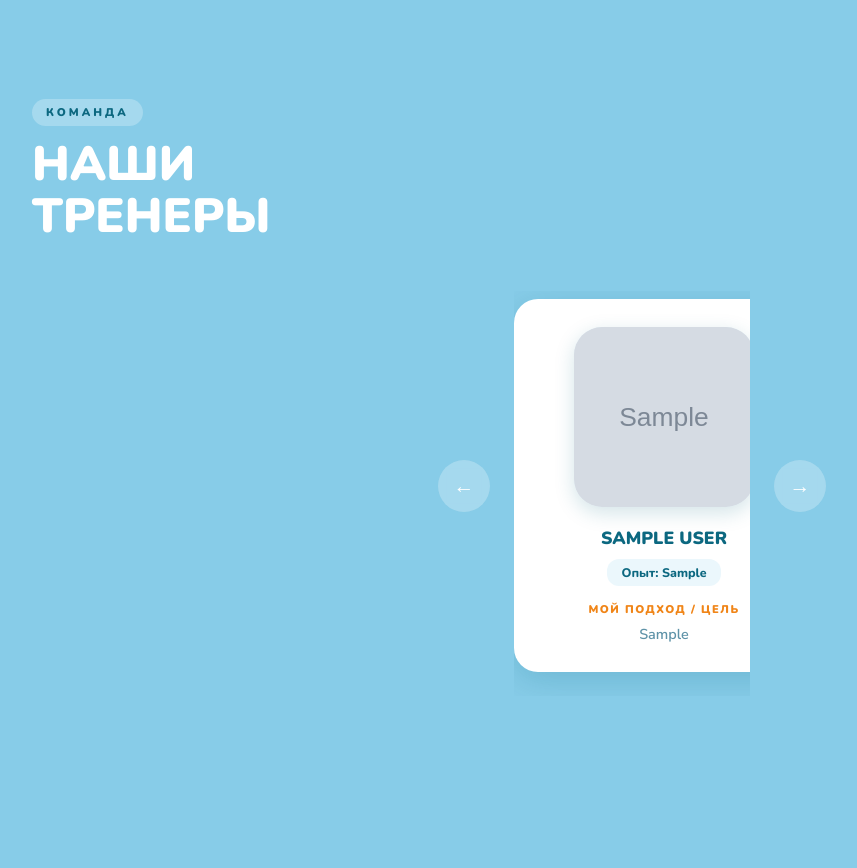
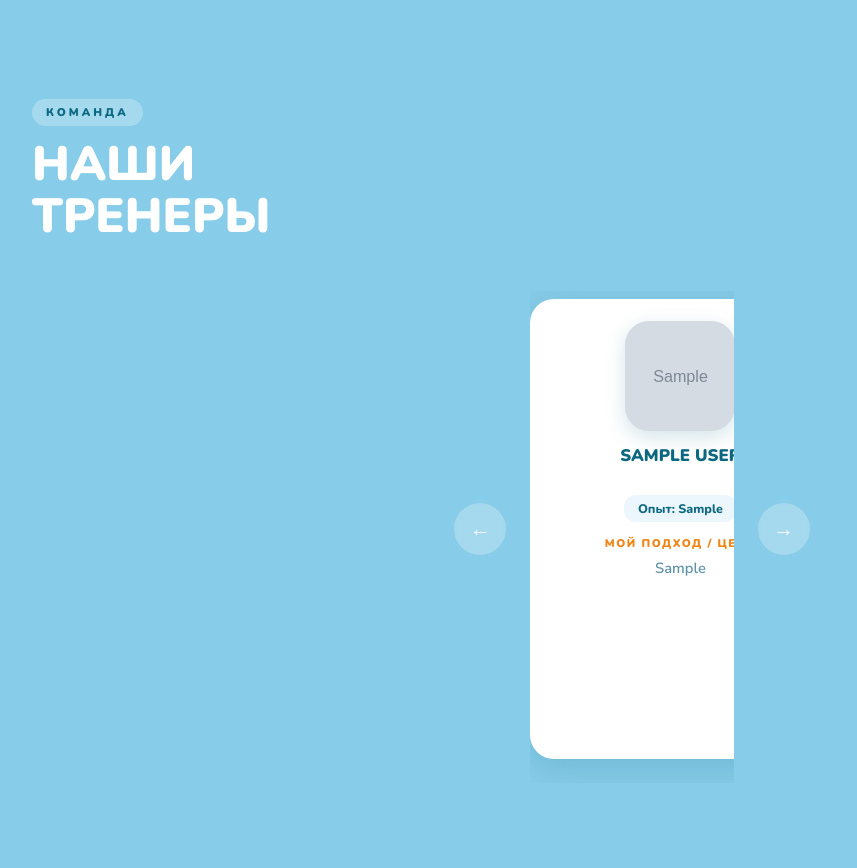
Before and after one commit to Vladimir-Melikhov/Agidel, a Django app: page / in a window 1280 px wide. Shown: the part 3686-4554 px from the top of the page, without its empty margins (8-865 px from the left). Run offline with Django 4.2, Linux system fonts and the light colour scheme; tables that the repository leaves empty hold one stand-in row (values such as "Sample post"); grey boxes marked "Sample" are stand-in pictures; some web fonts are replaced.

Commit message:
Trainers: smaller photo, fixed-size cards, character limits
Co-Authored-By: Claude Sonnet 5.5 <noreply@anthropic.com>

```diff
--- a/apps/pool/models.py
+++ b/apps/pool/models.py
@@ -75,10 +75,13 @@ class Certificate(models.Model):
 
 class Trainer(models.Model):
     photo = models.ImageField('Фото', upload_to='trainers/')
-    first_name = models.CharField('Имя', max_length=40)
-    last_name = models.CharField('Фамилия', max_length=40)
-    experience = models.CharField('Опыт работы', max_length=60, help_text='Например: 8 лет')
-    approach = models.TextField('Мой подход / моя цель', max_length=500)
+    first_name = models.CharField('Имя', max_length=20)
+    last_name = models.CharField('Фамилия', max_length=25)
+    experience = models.CharField('Опыт работы', max_length=25, help_text='Например: 8 лет')
+    approach = models.TextField(
+        'Мой подход / моя цель', max_length=250,
+        help_text='Не более 250 символов, чтобы все карточки были одинаковыми',
+    )
     order = models.PositiveIntegerField('Порядок', default=0)
     is_active = models.BooleanField('Показывать на сайте', default=True)
 
--- a/templates/pool/index.html
+++ b/templates/pool/index.html
@@ -426,36 +426,52 @@
     .trainer-track::-webkit-scrollbar { display: none; }
     .trainer-card {
         flex: 0 0 300px;
+        height: 460px;
         scroll-snap-align: center;
         background: var(--white);
         border-radius: 24px;
-        padding: 28px 24px 26px;
+        padding: 22px 22px 22px;
         text-align: center;
+        display: flex;
+        flex-direction: column;
         box-shadow: 0 8px 32px rgba(12,104,128,0.2);
     }
     .trainer-card img {
-        width: 180px;
-        height: 180px;
+        flex: 0 0 auto;
+        width: 110px;
+        height: 110px;
         object-fit: cover;
         object-position: center top;
-        border-radius: 28px;
+        border-radius: 24px;
         display: block;
-        margin: 0 auto 20px;
+        margin: 0 auto 14px;
         background: #eaf6fb;
         box-shadow: 0 6px 20px rgba(12,104,128,0.18);
     }
-    .trainer-body { padding: 0; }
+    .trainer-body {
+        padding: 0;
+        flex: 1;
+        min-height: 0;
+        display: flex;
+        flex-direction: column;
+        align-items: center;
+    }
     .trainer-name {
         font-family: 'Nunito', sans-serif;
         font-weight: 900;
-        font-size: 1.1rem;
+        font-size: 1.05rem;
         text-transform: uppercase;
         color: var(--dark);
         line-height: 1.25;
-        margin-bottom: 10px;
+        height: 2.5em;
+        margin-bottom: 8px;
+        display: -webkit-box;
+        -webkit-line-clamp: 2;
+        -webkit-box-orient: vertical;
+        overflow: hidden;
     }
     .trainer-exp {
-        display: inline-block;
+        flex: 0 0 auto;
         background: #EBF7FC;
         color: var(--dark);
         font-family: 'Nunito', sans-serif;
@@ -463,9 +479,14 @@
         font-size: 0.78rem;
         padding: 5px 14px;
         border-radius: 12px;
-        margin-bottom: 16px;
+        margin-bottom: 14px;
+        max-width: 100%;
+        white-space: nowrap;
+        overflow: hidden;
+        text-overflow: ellipsis;
     }
     .trainer-approach-label {
+        flex: 0 0 auto;
         font-family: 'Nunito', sans-serif;
         font-weight: 900;
         font-size: 0.7rem;
@@ -475,10 +496,16 @@
         margin-bottom: 6px;
     }
     .trainer-approach {
-        font-size: 0.9rem;
+        flex: 1;
+        min-height: 0;
+        font-size: 0.92rem;
         font-weight: 600;
         color: #5f93a8;
-        line-height: 1.6;
+        line-height: 1.55;
+        overflow: hidden;
+        display: -webkit-box;
+        -webkit-line-clamp: 9;
+        -webkit-box-orient: vertical;
     }
     .trainer-counter {
         text-align: center;
@@ -643,7 +670,7 @@
         .cert-carousel, .trainer-carousel { gap: 8px; }
         .cert-arrow, .trainer-arrow { width: 40px; height: 40px; font-size: 1.1rem; }
         .cert-track, .cert-card { width: min(280px, calc(100vw - 140px)); }
-        .trainer-card { flex-basis: min(300px, calc(100vw - 140px)); padding: 24px 18px 22px; }
+        .trainer-card { flex-basis: min(300px, calc(100vw - 140px)); padding: 20px 16px; }
         .trainer-track { gap: 16px; }
     }
     .popup-overlay {
```
Also changed, not shown: apps/pool/migrations/0007_trainer_field_limits.py (added).
